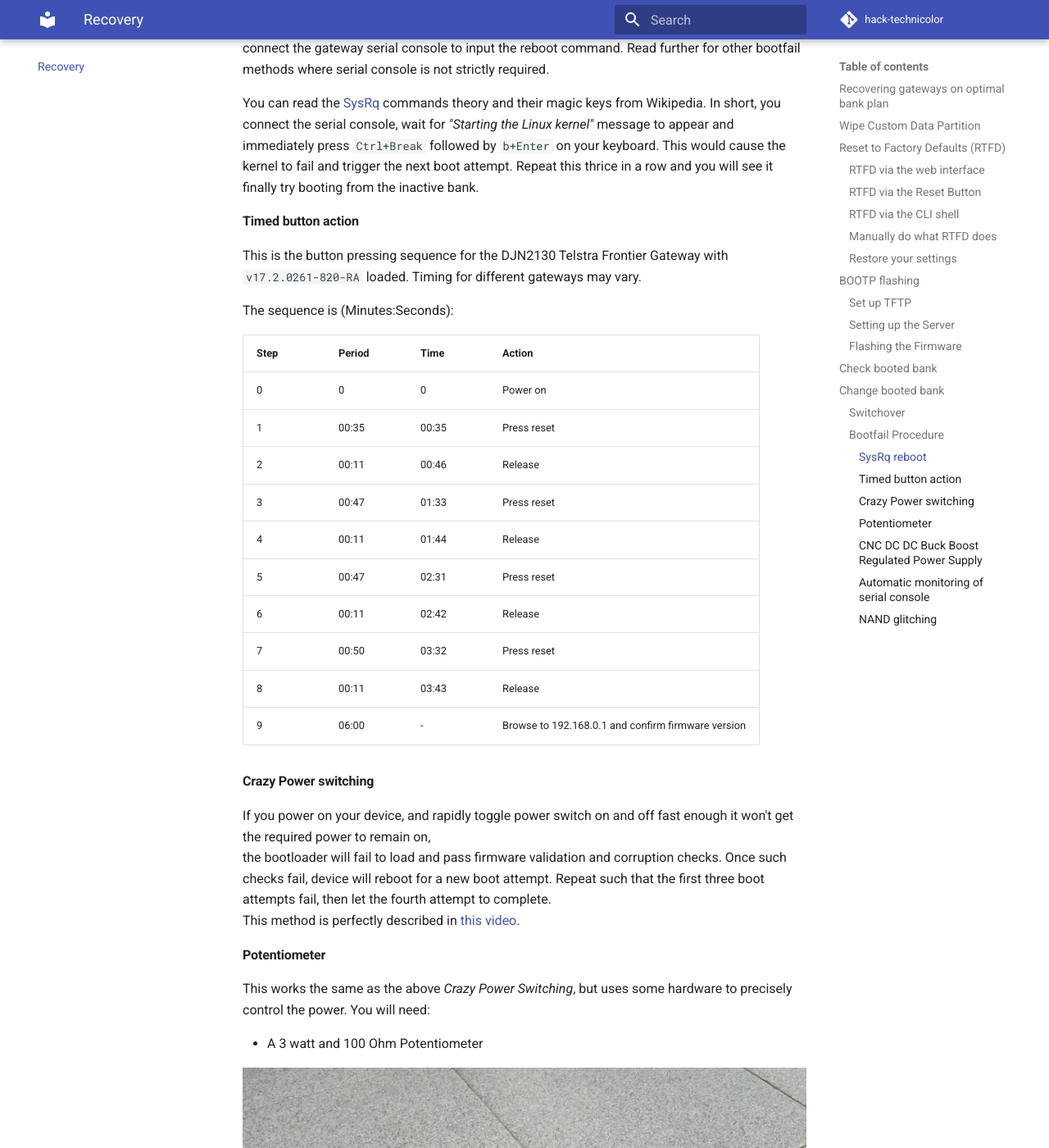
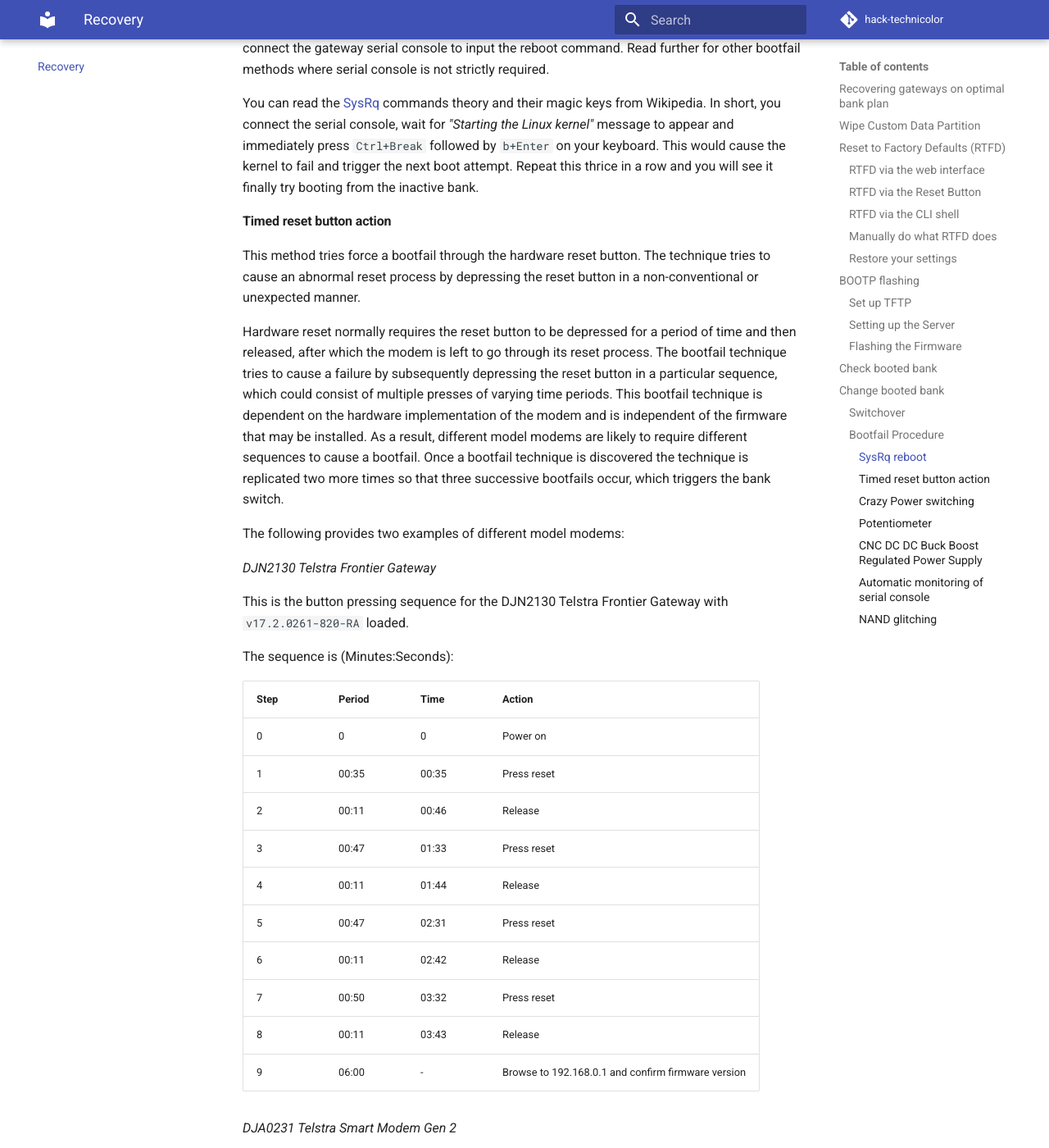
Before and after one commit to hack-technicolor/hack-technicolor, an MkDocs documentation site: the page built from docs/Recovery.md, in a window 1280 px wide and 1400 px high, scrolled down 12589 px. Shown: the whole window at 82% size. Built offline with MkDocs 1.6.1 and Material for MkDocs 9.7.7, drawn with Linux system fonts in a browser that asks for light colours; comment, search, counter and statistics services are not loaded; some of the changed text lies outside the part shown.

Commit message:
Timed button for DJA0231 (#289)
* Timed button for DJA0231

Button pressing sequence for the DJA0231 Telstra SMG2

* Update Recovery.md

Added general introduction for reset button bootfail technique

```diff
--- a/docs/Recovery.md
+++ b/docs/Recovery.md
@@ -311,9 +311,17 @@
 
 You can read the [SysRq](https://en.wikipedia.org/wiki/Magic_SysRq_key) commands theory and their magic keys from Wikipedia. In short, you connect the serial console, wait for _"Starting the Linux kernel"_ message to appear and immediately press `Ctrl+Break` followed by `b+Enter` on your keyboard. This would cause the kernel to fail and trigger the next boot attempt. Repeat this thrice in a row and you will see it finally try booting from the inactive bank.
 
-#### Timed button action
+#### Timed reset button action
 
-This is the button pressing sequence for the DJN2130 Telstra Frontier Gateway with `v17.2.0261-820-RA` loaded. Timing for different gateways may vary.
+This method tries force a bootfail through the hardware reset button. The technique tries to cause an abnormal reset process by depressing the reset button in a non-conventional or unexpected manner.
+
+Hardware reset normally requires the reset button to be depressed for a period of time and then released, after which the modem is left to go through its reset process. The bootfail technique tries to cause a failure by subsequently depressing the reset button in a particular sequence, which could consist of multiple presses of varying time periods. This bootfail technique is dependent on the hardware implementation of the modem and is independent of the firmware that may be installed. As a result, different model modems are likely to require different sequences to cause a bootfail. Once a bootfail technique is discovered the technique is replicated two more times so that three successive bootfails occur, which triggers the bank switch.
+
+The following provides two examples of different model modems:
+
+*DJN2130 Telstra Frontier Gateway*
+
+This is the button pressing sequence for the DJN2130 Telstra Frontier Gateway with `v17.2.0261-820-RA` loaded.
 
 The sequence is (Minutes:Seconds):
 
@@ -329,6 +337,22 @@
 | 7    | 00:50  | 03:32 | Press reset
 | 8    | 00:11  | 03:43 | Release
 | 9    | 06:00  |   -   | Browse to 192.168.0.1 and confirm firmware version
+
+*DJA0231 Telstra Smart Modem Gen 2*
+
+This is the button pressing sequence for the DJA0231 Telstra Smart Modem Gen2. It has proven successful with various firmwares including `20.3.c.0432-MR21.1-RA` which is not vulnerable to `tch-exploit`.
+
+1. Start with normal factory reset process using the reset button.
+2. Watch the front light which should soon become bright white.
+3. When the front white light dims:
+	1. Hold the reset button for 10sec.
+	2. Release and hold the reset button back down for another 10sec.
+	3. Keep repeating step _3.ii_ above until the front light becomes bright white again at which point release the reset button completely.
+4. Keep watching the front white light. When it dims again repeat all of step _3_ (second time).
+5. Keep watching the front white light. When it dims again repeat all of step _3_ (third/last time).
+6. Leave modem to fully boot.
+
+This method is shown in [this video](https://www.youtube.com/watch?v=qnQ0kfh2Hzs).
 
 #### Crazy Power switching
 
```
